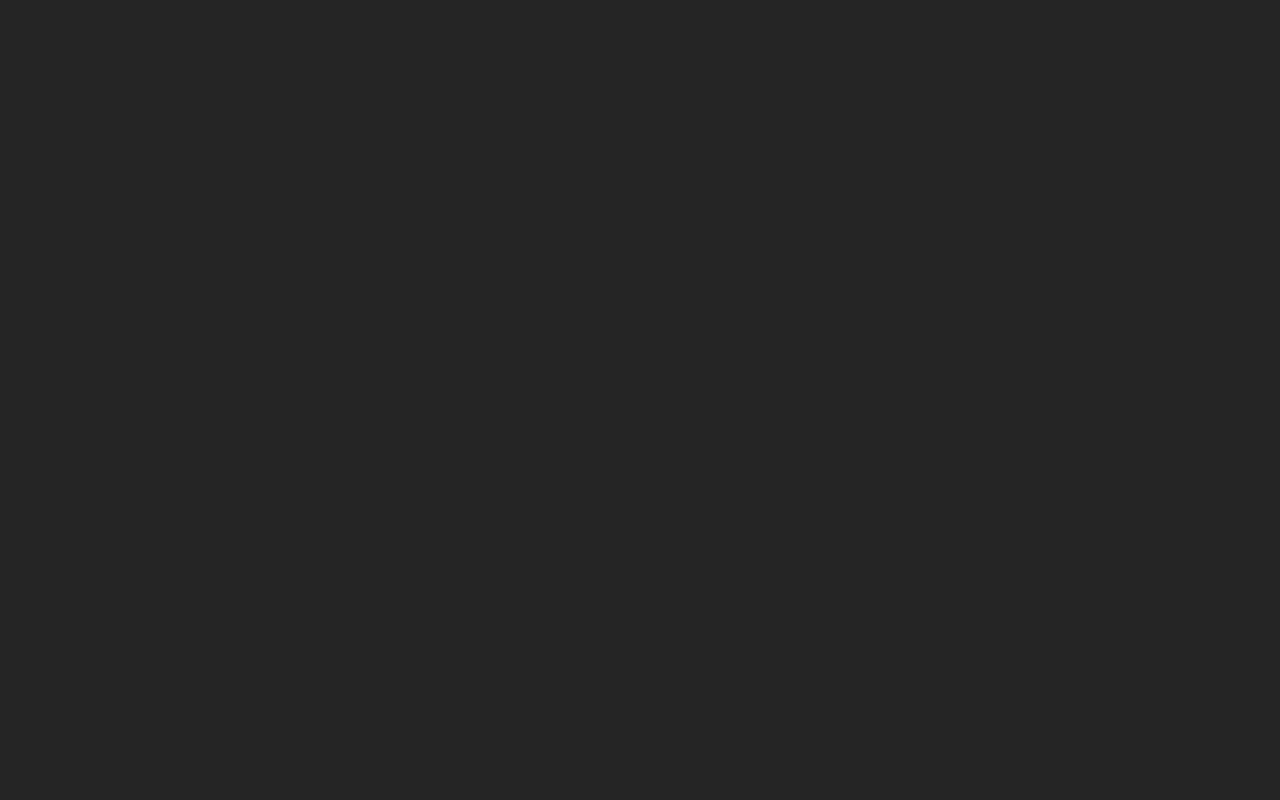
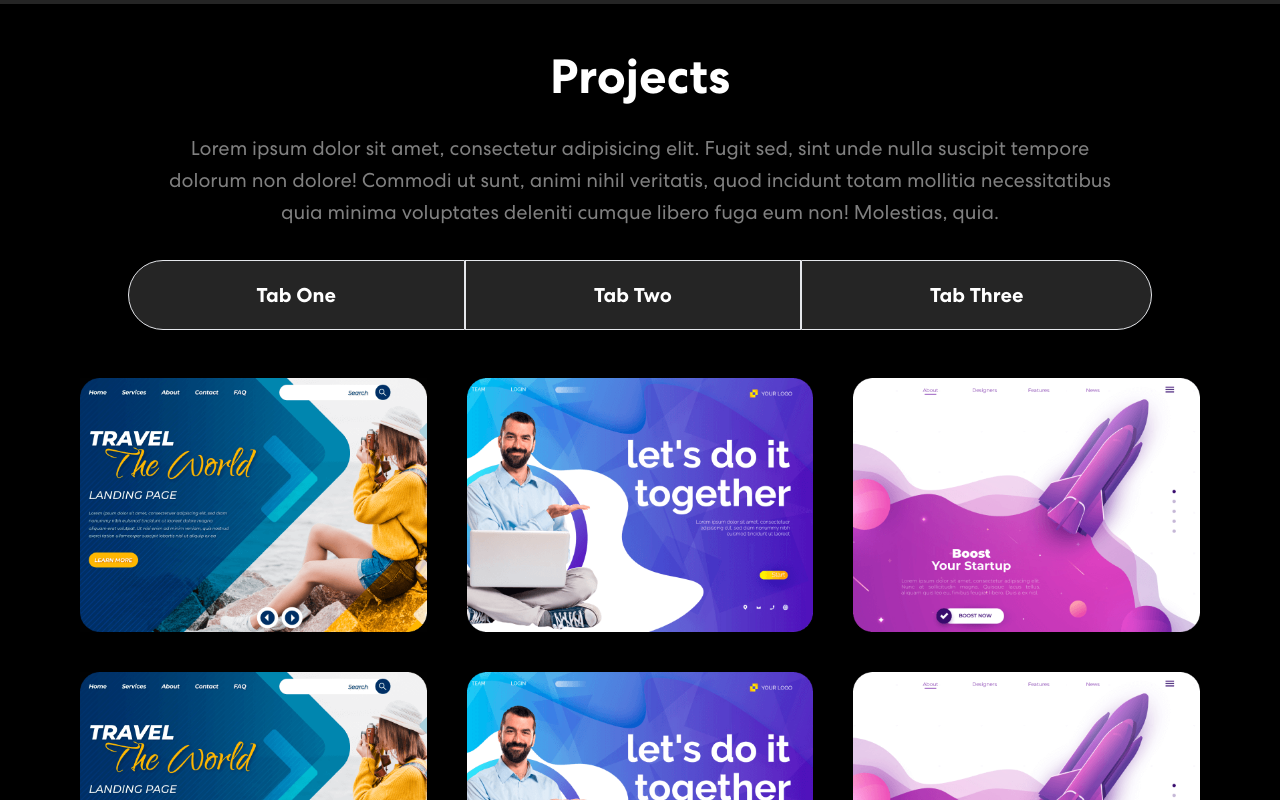
Before and after one commit to iraklikeche/personal-portfolio, a Vue app: page / in a window 1280 px wide. Shown: the part 1440-2240 px from the top of the page. Before the commit the page ends 1444 px from the top, so only its background shows below. Built offline with nearby package versions, Linux system fonts and the light colour scheme.

Commit message:
ProjectCard component

```diff
--- a/src/App.vue
+++ b/src/App.vue
@@ -2,6 +2,7 @@
 import Banner from "./components/Banner.vue";
 import Navbar from "./components/Navbar.vue";
 import Skills from "./components/Skills.vue";
+import Projects from "./components/Projects.vue";
 </script>
 
 <template>
@@ -9,6 +10,7 @@ import Skills from "./components/Skills.vue";
     <!-- <Navbar /> -->
     <Banner />
     <Skills />
+    <Projects />
   </main>
 </template>
 
--- /dev/null
+++ b/src/components/ProjectCard.vue
@@ -0,0 +1,49 @@
+<template>
+  <div class="img-box relative overflow-hidden">
+    <img :src="imgUrl" />
+    <div class="project-text">
+      <h2>{{ title }}</h2>
+      <span>{{ description }}</span>
+    </div>
+  </div>
+</template>
+
+<script setup>
+const props = defineProps({
+  imgUrl: String,
+  title: String,
+  description: String,
+});
+</script>
+
+<style scoped>
+.img-box::before {
+  content: "";
+  background: linear-gradient(90.21deg, #8f2062 -5.91%, #4a2fbd 111.58%);
+  opacity: 0.85;
+  position: absolute;
+  width: 100%;
+  height: 0;
+  transition: 0.4s ease-in-out;
+}
+
+.img-box:hover::before {
+  height: 100%;
+}
+
+.project-text {
+  position: absolute;
+  text-align: center;
+  top: 65%;
+  left: 50%;
+  transform: translate(-50%, -50%);
+  transition: 0.5s ease-in-out;
+  opacity: 0;
+  width: 100%;
+}
+
+.img-box:hover .project-text {
+  top: 50%;
+  opacity: 1;
+}
+</style>
--- /dev/null
+++ b/src/components/Projects.vue
@@ -0,0 +1,100 @@
+<template>
+  <section class="py-12 bg-black">
+    <div class="flex flex-col items-center justify-center gap-8">
+      <h2 class="text-5xl font-bold">Projects</h2>
+      <p class="opacity-50 text-xl leading-8 font-book text-center w-3/4">
+        Lorem ipsum dolor sit amet, consectetur adipisicing elit. Fugit sed,
+        sint unde nulla suscipit tempore dolorum non dolore! Commodi ut sunt,
+        animi nihil veritatis, quod incidunt totam mollitia necessitatibus quia
+        minima voluptates deleniti cumque libero fuga eum non! Molestias, quia.
+      </p>
+      <div>
+        <button
+          class="text-xl font-bold border px-32 py-5 rounded-l-full bg-[#252525] transition-all"
+        >
+          Tab One
+        </button>
+        <button class="text-xl font-bold border px-32 py-5 bg-[#252525]">
+          Tab Two
+        </button>
+        <button
+          class="text-xl font-bold border px-32 py-5 rounded-r-full bg-[#252525]"
+        >
+          Tab Three
+        </button>
+      </div>
+    </div>
+    <div class="grid grid-cols-3 gap-10 px-20 mt-12">
+      <div v-for="(project, index) in projects" :key="index" class="project">
+        <ProjectCard
+          :imgUrl="project.imgUrl"
+          :title="project.title"
+          :description="project.description"
+        />
+      </div>
+    </div>
+  </section>
+</template>
+
+<script setup>
+import projImg1 from "../assets/img/project-img1.png";
+import projImg2 from "../assets/img/project-img2.png";
+import projImg3 from "../assets/img/project-img3.png";
+import ProjectCard from "./ProjectCard.vue";
+
+const projects = [
+  {
+    title: "Business Startup",
+    description: "Design & Development",
+    imgUrl: projImg1,
+  },
+  {
+    title: "Business Startup",
+    description: "Design & Development",
+    imgUrl: projImg2,
+  },
+  {
+    title: "Business Startup",
+    description: "Design & Development",
+    imgUrl: projImg3,
+  },
+  {
+    title: "Business Startup",
+    description: "Design & Development",
+    imgUrl: projImg1,
+  },
+  {
+    title: "Business Startup",
+    description: "Design & Development",
+    imgUrl: projImg2,
+  },
+  {
+    title: "Business Startup",
+    description: "Design & Development",
+    imgUrl: projImg3,
+  },
+];
+</script>
+
+<style scoped>
+button:hover {
+  transition: 0.3s ease-in-out;
+  background: linear-gradient(
+    90.21deg,
+    rgba(255, 20, 181, 0.6) -5.91%,
+    rgba(117, 26, 174, 0.5) 111.58%
+  );
+}
+
+.project::before {
+  content: "";
+  position: absolute;
+  width: 0;
+  height: 100%;
+  background: linear-gradient(90.21deg, #aa367c -5.91%, #4a2fbd 111.58%);
+  top: 0;
+  left: 0;
+  z-index: -1;
+  transition: 0.3s ease-in-out;
+}
+</style>
```
